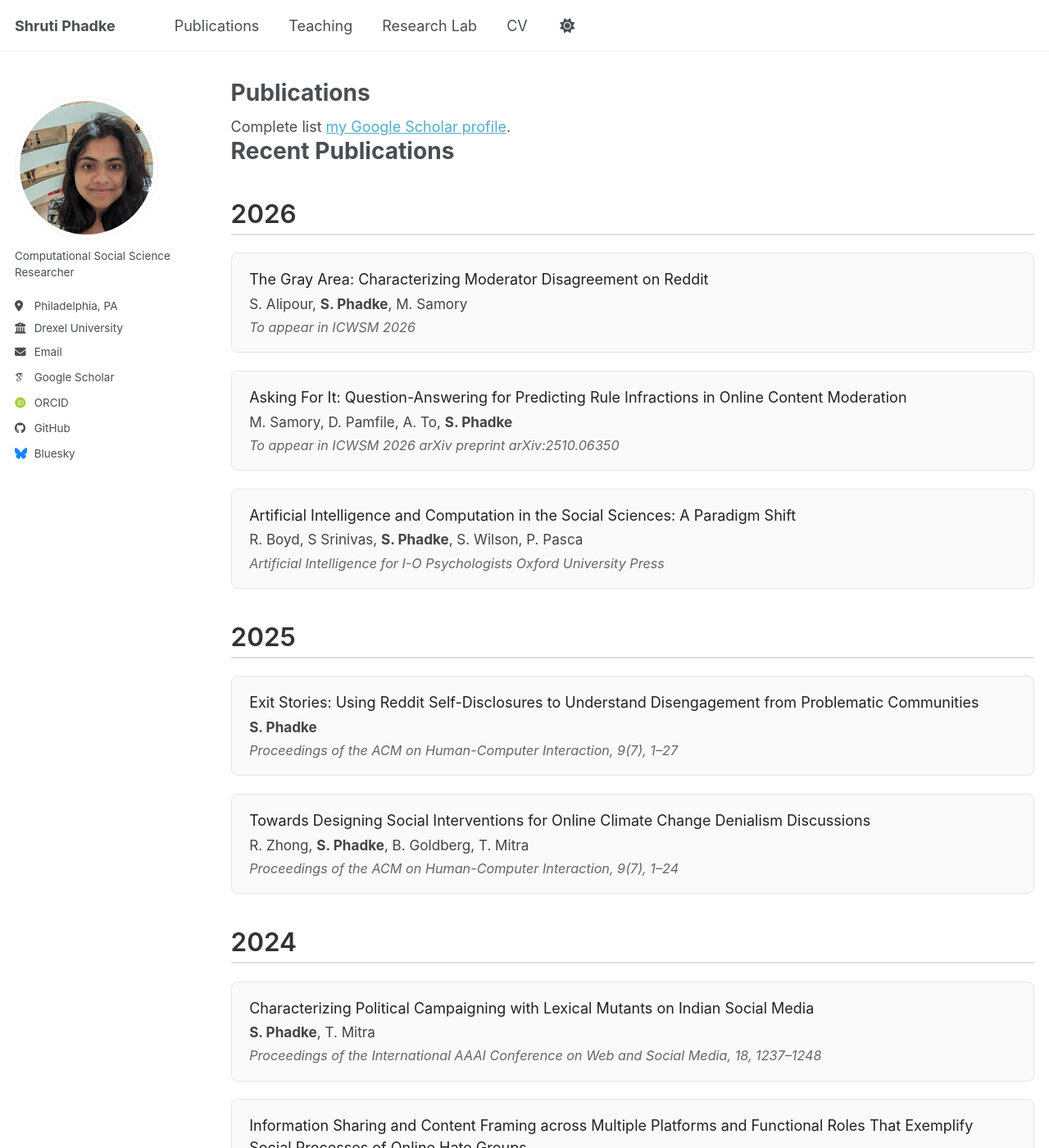
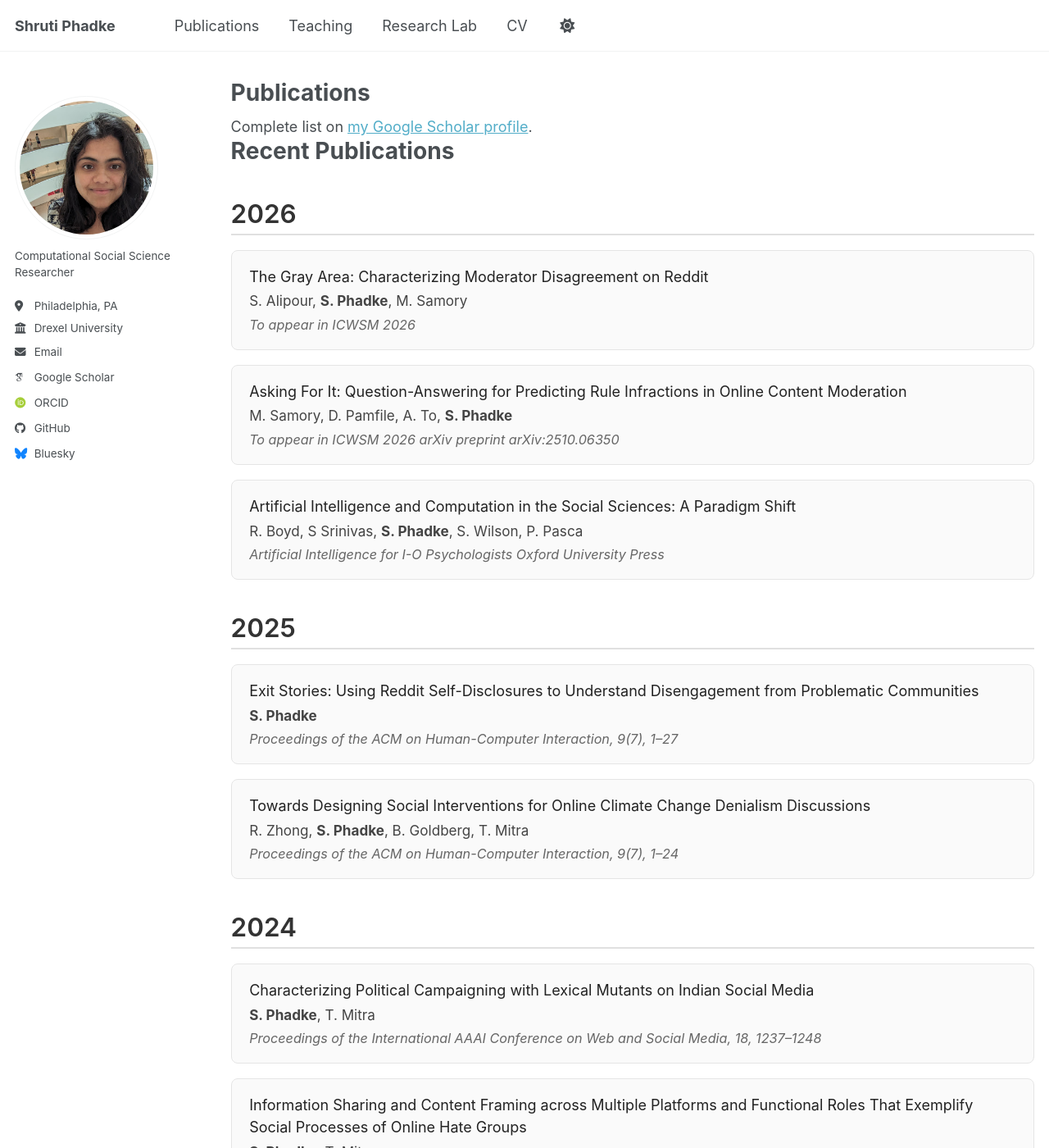
Before and after one commit to shrutiphadke/shrutiphadke.github.io, a Jekyll site: the page built from _pages/publications.html, in a window 1280 px wide and 1400 px high. Shown: the whole window at 82% size. Built offline with Jekyll 4.4.1, drawn with Linux system fonts in a browser that asks for light colours; some web fonts are replaced; a script bundle is joined from its source files by our own code; library files that are not in the unit come from our copies.

Commit message:
Update Google Scholar link text and margin style

```diff
--- a/_pages/publications.html
+++ b/_pages/publications.html
@@ -6,7 +6,7 @@
 ---
 
 {% if site.author.googlescholar %}
-  <div class="wordwrap">Complete list <a href="{{site.author.googlescholar}}">my Google Scholar profile</a>.</div>
+  <div class="wordwrap">Complete list on <a href="{{site.author.googlescholar}}">my Google Scholar profile</a>.</div>
 {% endif %}
 
 {% include base_path %}
@@ -24,7 +24,7 @@
 }
 
 .pub-card {
-  margin: 1.2rem 0;
+  margin: 1.0rem 0;
   padding: 1.0rem 1.2rem;
   border-radius: 8px;
   background: #fafafa;
```
